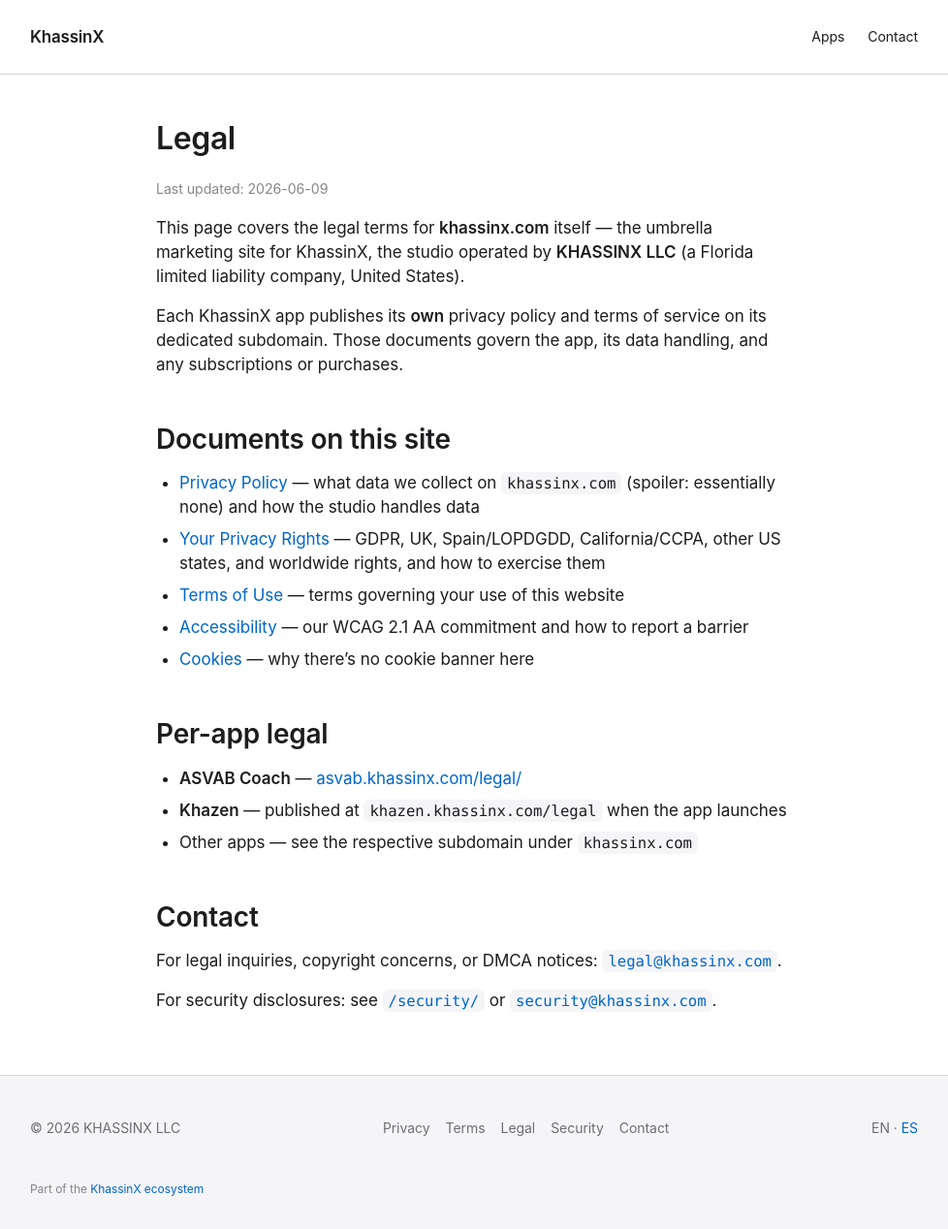
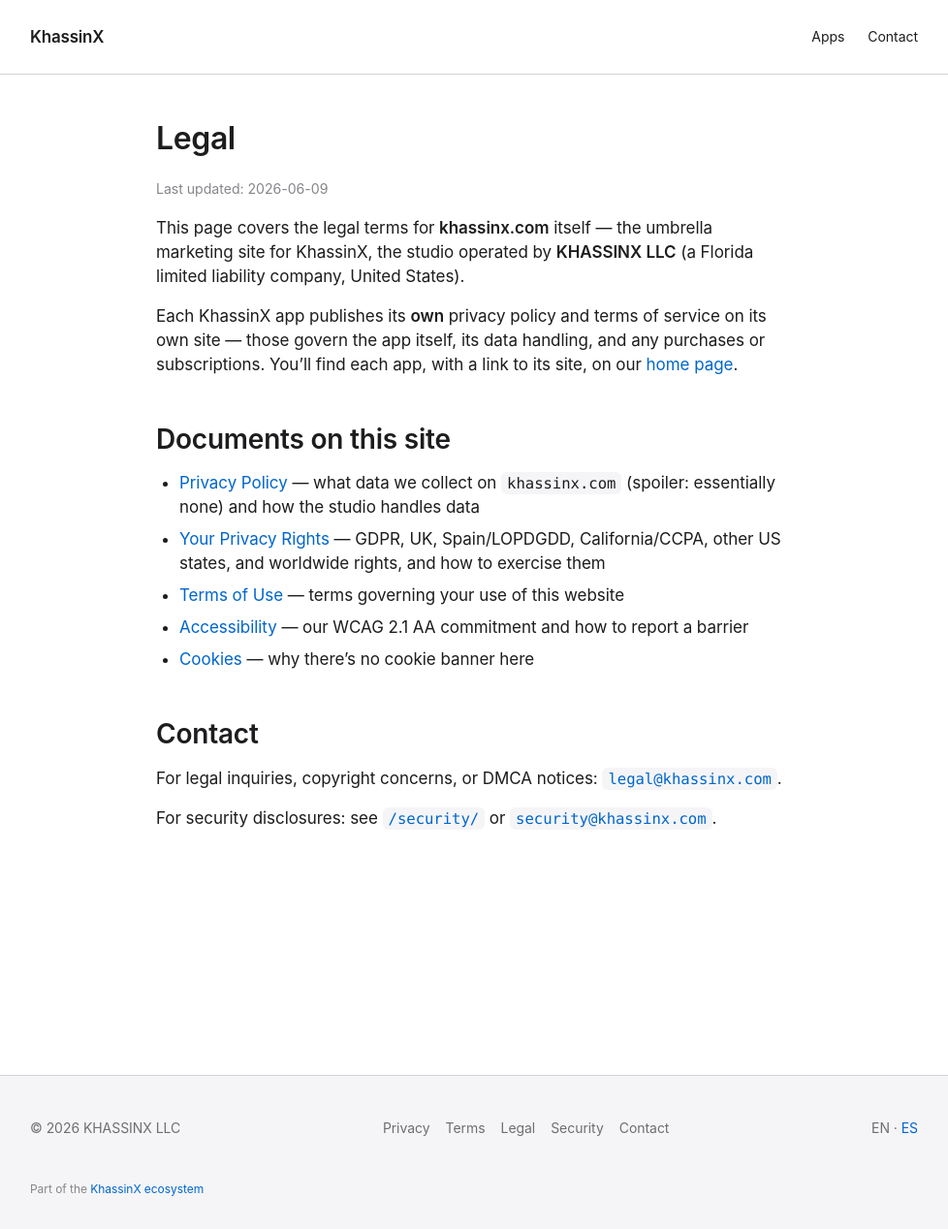
Before and after one commit to KhassinX/khassinx-apex-web, a Jekyll site: the page built from legal/index.md, in a window 1280 px wide and 1268 px high. Shown: the whole window at 97% size, without its empty margins (151-1129 px from the left). Built offline with Jekyll 4.4.1, drawn with Linux system fonts in a browser that asks for light colours.

Commit message:
refactor(legal): quitar lista Per-app del hub, apuntar a home para descubrimiento (#26)
La lista manual de apps contradecia WEB_PROPERTY_SPEC 4 (no listar apps: no escala, re-editar en cada launch) y ya genero el link roto de ASVAB. La grilla #apps de la home es el directorio real.

Co-authored-by: khassinx <hello@khassinx.com>

```diff
--- a/legal/index.md
+++ b/legal/index.md
@@ -11,7 +11,7 @@
 
 This page covers the legal terms for **khassinx.com** itself — the umbrella marketing site for KhassinX, the studio operated by **KHASSINX LLC** (a Florida limited liability company, United States).
 
-Each KhassinX app publishes its **own** privacy policy and terms of service on its dedicated subdomain. Those documents govern the app, its data handling, and any subscriptions or purchases.
+Each KhassinX app publishes its **own** privacy policy and terms of service on its own site — those govern the app itself, its data handling, and any purchases or subscriptions. You'll find each app, with a link to its site, on our [home page](/).
 
 ## Documents on this site
 
@@ -21,12 +21,6 @@
 - [Accessibility](/legal/accessibility/) — our WCAG 2.1 AA commitment and how to report a barrier
 - [Cookies](/legal/cookies/) — why there's no cookie banner here
 
-## Per-app legal
-
-- **ASVAB Coach** — [asvab.khassinx.com/legal/](https://asvab.khassinx.com/legal/)
-- **Khazen** — published at `khazen.khassinx.com/legal` when the app launches
-- Other apps — see the respective subdomain under `khassinx.com`
-
 ## Contact
 
 For legal inquiries, copyright concerns, or DMCA notices: [`legal@khassinx.com`](mailto:legal@khassinx.com).
```
Also changed, not shown: es/legal/index.md (+1 -7 lines).
